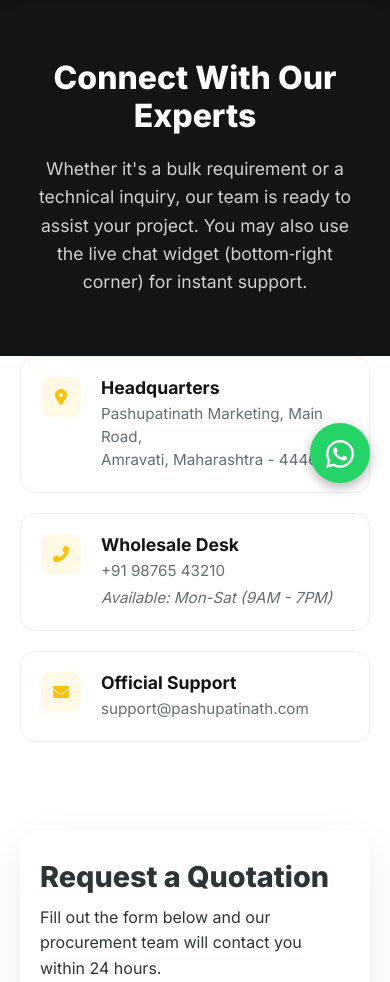
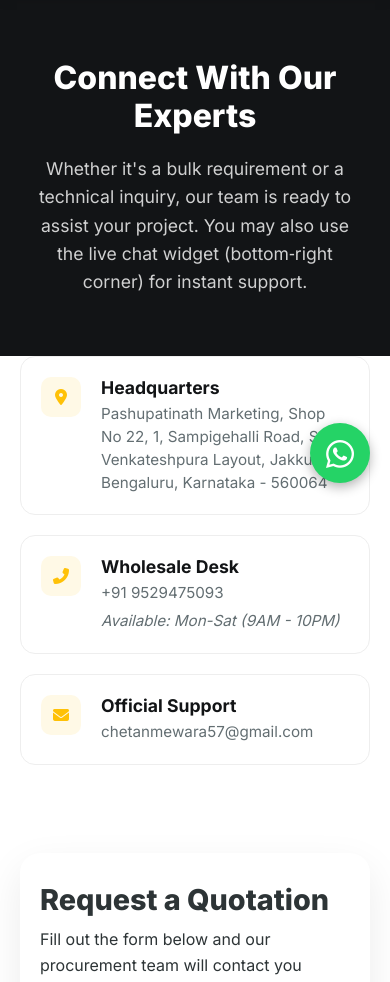
Before and after one commit to Omhursal45/hardware-shop-website, a Django app: page /contact/ in a window 390 px wide. Shown: the part 341-1323 px from the top of the page. Run offline with Django 5.2, Linux system fonts and the light colour scheme; some libraries are stand-ins or nearby versions.

Commit message:
chore: update contact page address and phone number

```diff
--- a/shop/templates/shop/contact.html
+++ b/shop/templates/shop/contact.html
@@ -25,7 +25,7 @@
                     <div class="icon-box"><i class="fas fa-map-marker-alt"></i></div>
                     <div class="info-content">
                         <h4>Headquarters</h4>
-                        <p>Pashupatinath Marketing, Main Road,<br>Amravati, Maharashtra - 444601</p>
+                        <p>Pashupatinath Marketing, Shop No 22, 1, Sampigehalli Road, Sri Venkateshpura Layout, Jakkur,<br> Bengaluru, Karnataka - 560064</p>
                     </div>
                 </div>
 
@@ -33,8 +33,8 @@
                     <div class="icon-box"><i class="fas fa-phone-alt"></i></div>
                     <div class="info-content">
                         <h4>Wholesale Desk</h4>
-                        <p>+91 98765 43210</p>
-                        <p class="sub-info">Available: Mon-Sat (9AM - 7PM)</p>
+                        <p>+91 9529475093</p>
+                        <p class="sub-info">Available: Mon-Sat (9AM - 10PM)</p>
                     </div>
                 </div>
 
@@ -42,7 +42,7 @@
                     <div class="icon-box"><i class="fas fa-envelope"></i></div>
                     <div class="info-content">
                         <h4>Official Support</h4>
-                        <p>support@pashupatinath.com</p>
+                        <p>chetanmewara57@gmail.com</p>
                     </div>
                 </div>
             </div>
```
